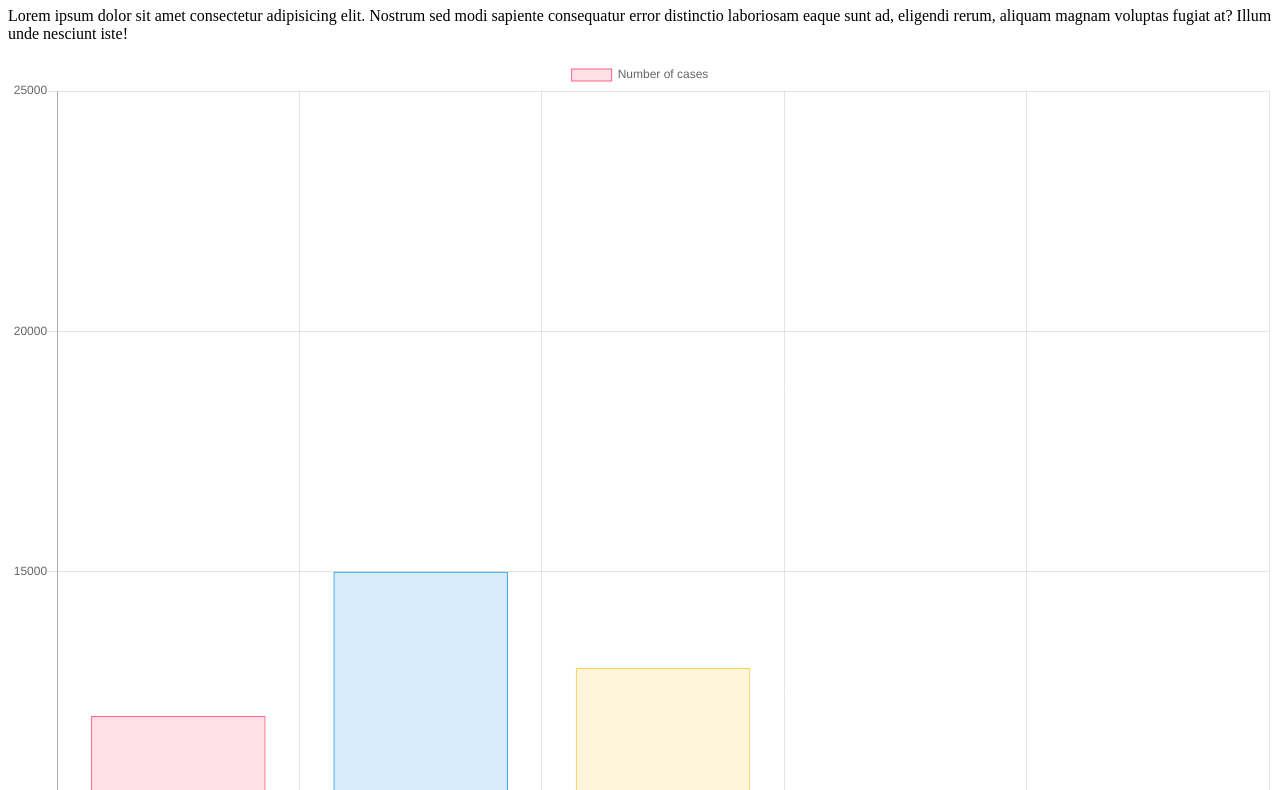
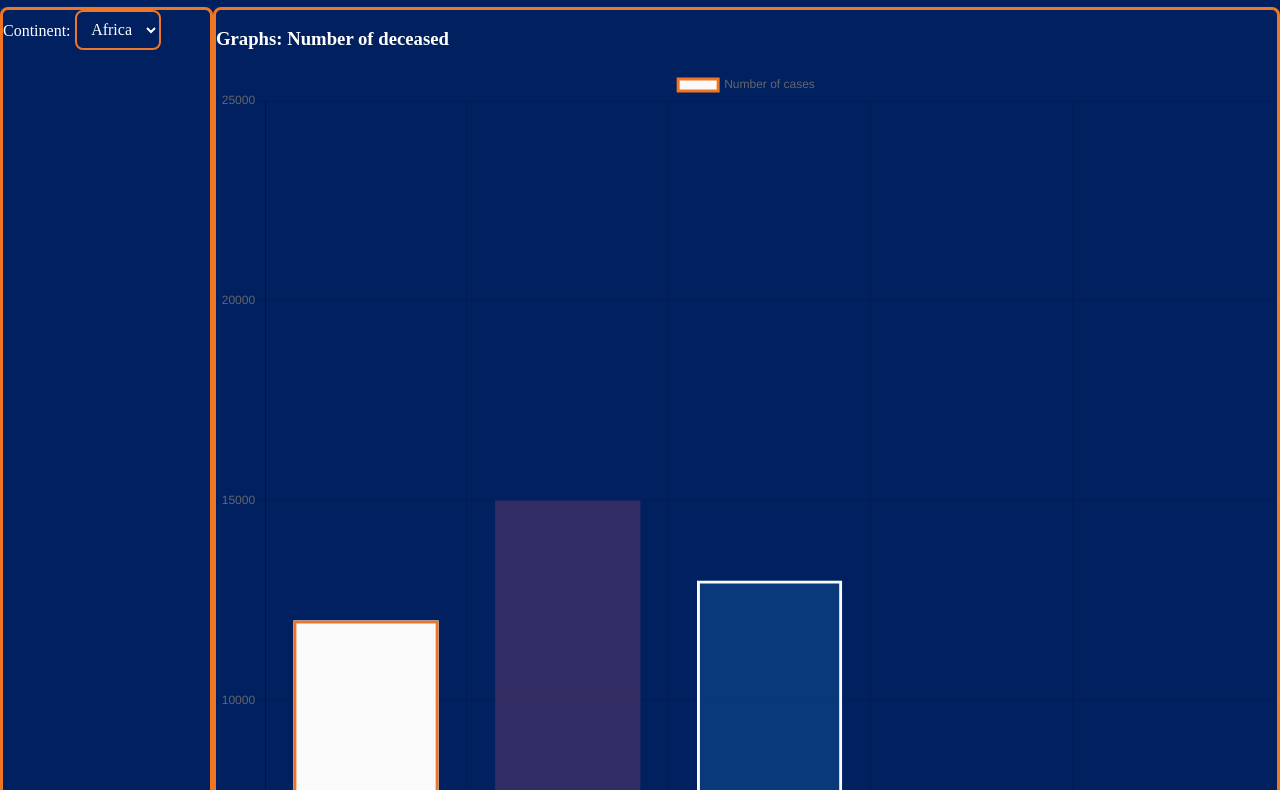
Before and after one commit to ayelet/COVID-19, a plain HTML site: page index.html in a window 1280 px wide. Shown: the part 73-863 px from the top of the page. Drawn offline with nearby package versions, Linux system fonts and the light colour scheme; no server answers; a web font is replaced by a local one.

Commit message:
added some styling and some graph changes

```diff
--- a/CSS/style.css
+++ b/CSS/style.css
@@ -0,0 +1,53 @@
+@font-face {
+  font-family: "ITC Eras";
+  src: url("//db.onlinewebfonts.com/t/457055c70a9c98aa64002f05d6652edc.eot");
+  src: url("//db.onlinewebfonts.com/t/457055c70a9c98aa64002f05d6652edc.eot?#iefix")
+      format("embedded-opentype"),
+    url("//db.onlinewebfonts.com/t/457055c70a9c98aa64002f05d6652edc.woff2")
+      format("woff2"),
+    url("//db.onlinewebfonts.com/t/457055c70a9c98aa64002f05d6652edc.woff")
+      format("woff"),
+    url("//db.onlinewebfonts.com/t/457055c70a9c98aa64002f05d6652edc.ttf")
+      format("truetype"),
+    url("//db.onlinewebfonts.com/t/457055c70a9c98aa64002f05d6652edc.svg#ITC Eras")
+      format("svg");
+}
+
+
+:root {
+  --background-color: #002060;
+  --text-color: white;
+  --primary-color: #f17623;
+  --secondary-color: #7a7a7a;
+}
+
+body {
+  background-color: var(--background-color);
+  color: var(--text-color);
+  font-family: "ITC Eras";
+  font-style: "Demi";
+  min-height: 90vh;
+}
+
+main {
+    display: grid;
+    grid-template-columns: 1fr 5fr;
+    grid-template-rows: auto;
+}
+
+.btn {
+  width: auto;
+  height: 40px;
+  border: 2px solid var(--primary-color);
+  border-radius: 8px;
+  outline: none;
+  background-color: var(--background-color);
+  color: var(--text-color);
+  text-align: center;
+  font-style: "Light";
+}
+
+.container {
+    border: 3px solid var(--primary-color);
+    border-radius: 8px;
+}
--- a/index.html
+++ b/index.html
@@ -1,21 +1,48 @@
 <!DOCTYPE html>
 <html lang="en">
+
 <head>
     <meta charset="UTF-8">
     <meta http-equiv="X-UA-Compatible" content="IE=edge">
     <meta name="viewport" content="width=device-width, initial-scale=1.0">
+    <!-- <link href="//db.onlinewebfonts.com/c/457055c70a9c98aa64002f05d6652edc?family=ITC+Eras" rel="stylesheet" type="text/css"/> -->
+    <link rel="stylesheet" href="./CSS/normalize.css">
+    <link rel="stylesheet" href="./CSS/style.css">
     <title>COVID-19</title>
 </head>
+
 <body>
     <header>
         <h1>COVID-19 Stats</h1>
     </header>
     <main>
-        <p>Lorem ipsum dolor sit amet consectetur adipisicing elit. Nostrum sed modi sapiente consequatur error distinctio laboriosam eaque sunt ad, eligendi rerum, aliquam magnam voluptas fugiat at? Illum unde nesciunt iste!</p>
-        <canvas id="chart" width="400" height="400"></canvas>
+        <!-- <p>... Please wait while data loads...</p> -->
+        <!-- //// -->
+        <div  class="container continentWrapper">
+            <label for="continents">Continent: </label>
+            <select class="btn continent" name="continents" id="continents">
+                <option value="Africa">Africa</option>
+                <option value="Americas">Americas</option>
+                <option value="Asia">Asia</option>
+                <option value="Europe">Europe</option>
+                <option value="Oceania">Oceania</option>
+            </select>
+        </div>
+        <div class="container">
+            <h3>Graphs: Number of deceased</h3>
+            <canvas id="chart" width="400" height="400"></canvas>
+        </div>
+        <div class="container statsWrapper">
+            <input type="button" class="btn stats" type="button" value="confirmed">
+            <input type="button" class="btn stats" type="button" value="new cases">
+            <input type="button" class="btn stats" type="button" value="deaths">
+        </div>
+        <!-- ///////// -->
     </main>
+
     <script src="https://cdn.jsdelivr.net/npm/chart.js@2.8.0"></script>
     <script src="./script/index.js"></script>
     <script src="./script/covidChart.js"></script>
 </body>
+
 </html>
--- a/script/covidChart.js
+++ b/script/covidChart.js
@@ -10,14 +10,18 @@ var chart = new Chart(ctx, {
             // data: [12, 19, 3, 5, 2, 3],
             data: covidNewCases,
             backgroundColor: [
+                '#fafafaff',
                 'rgba(255, 99, 132, 0.2)',
                 'rgba(54, 162, 235, 0.2)',
                 'rgba(255, 206, 86, 0.2)',
-                'rgba(75, 192, 192, 0.2)',
+                'rgba(75, 192, 192, 0.7)',
                 'rgba(153, 102, 255, 0.2)',
                 'rgba(255, 159, 64, 0.2)'
             ],
             borderColor: [
+                '#f17623ff',
+                'rgba(255,255,255,0)',
+                '#fafafaff',
                 'rgba(255, 99, 132, 1)',
                 'rgba(54, 162, 235, 1)',
                 'rgba(255, 206, 86, 1)',
@@ -25,7 +29,7 @@ var chart = new Chart(ctx, {
                 'rgba(153, 102, 255, 1)',
                 'rgba(255, 159, 64, 1)'
             ],
-            borderWidth: 1
+            borderWidth: 3
         }]
     },
     options: {
--- a/script/index.js
+++ b/script/index.js
@@ -1,12 +1,19 @@
 function handleError(err) {
   console.log(err);
+}
+
+
+
+function changeRegion(newRegion) {
+    let currStats = chart.getStats();
+    displayBarChart(newRegion, currStats);
 }
 const continents = ["Africa", "Americas", "Asia", "Europe", "Oceania"];
 const covidNewCases = [12000, 15000, 13000, 2000, 4000, 24000];
 class Country {
     constructor (data) {
         this.name = data.name;
-        this. code = data.code;
+        this.countryCode = data.code;
         this.population = data.population;
         this.confirmed = data.latest_data.confirmed;
         this.newCofirmed = data.today.cofirmed;
@@ -31,7 +38,7 @@ async function fetchUrl(url) {
 }
 
 // fetch data of countries by continent
-async function loadCountries(continent) {
+async function fetchCountries(continent) {
   const _url = baseEndpoint_Countries+continent;
   let response = await fetchUrl(_url);
   console.log("response from Rest coutries api:", response);
@@ -361,6 +368,38 @@ let myCountries = countriesCases.map(item => { return {name: item.name,
     recovered: item.latest_data.recovered
 };
 });
+class Region {
+    constructor() {
+        this.states = [];
+        this.count = 0;
+    }
+    loadStates(map) {
+        map.array.forEach(state => {
+            this.states.push(state.name);
+        });
+        count = this.states.length;
+    }
+    getStates() { return this.states;}
+}
+
+const dataType = ["confirmed", "newConfirmed", "deaths", "newDeaths", "recovered"];
 console.log("list of hardcoded countires", myCountries);
 loadCovidStats();
-loadCountries("asia");
+fetchCountries("asia");
+
+function displayBarChart(name, stats) {
+    // find which country
+    // find what dataType to display
+    try{
+
+        if (!dataType.includes(stats))
+            throw("invalid statistics type");
+        getCountryData(name, dataType);
+
+        // display the chart
+        return;
+    }
+    catch(err) {
+        handleError(err);
+    }
+}
```
